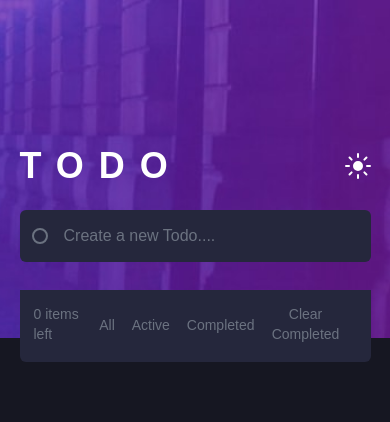
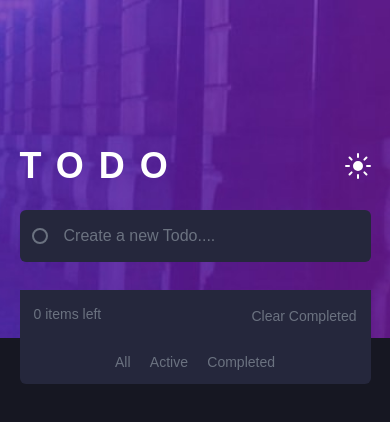
Before and after one commit to Firdous19/TODO, a React (Vite) app: page / in a window 390 px wide. Shown: the top 422 px of the page. Built offline with nearby package versions, Linux system fonts and the light colour scheme.

Commit message:
Added Responsiveness

```diff
--- a/src/components/Footer.jsx
+++ b/src/components/Footer.jsx
@@ -10,12 +10,7 @@ function Footer({ noOfTodos, inputColor, inputTextColor }) {
   }
 
   function handleCompletedTodos() {
-    setTodoList((prevTodos) =>
-      prevTodos.map((todo) =>
-        todo.id === id ? { ...todo, completed: !todo.completed } : todo
-      )
-    );
-    console.log(todoList);
+    return <Todos inputColor={inputColor} inputTextColor={inputTextColor} />;
   }
 
   return (
@@ -25,12 +20,12 @@ function Footer({ noOfTodos, inputColor, inputTextColor }) {
           backgroundColor: inputColor,
           color: inputTextColor,
         }}
-        className="flex justify-between align-middle p-3.5 pb-4 rounded-b-md"
+        className="flex justify-between align-middle p-3.5 pb-4 rounded-b-md custom1:rounded-none"
       >
         <h4 className="sm:text-md custom:text-sm text-gray-500">
           {noOfTodos} items left
         </h4>
-        <div className="w-40 flex justify-between align-middle">
+        <div className="w-40 flex justify-between align-middle custom1:hidden">
           <Button onClick={handleAllTodos}>All</Button>
           <Button onClick={handleAllTodos}>Active</Button>
           <Button onClick={handleCompletedTodos}>Completed</Button>
@@ -39,6 +34,19 @@ function Footer({ noOfTodos, inputColor, inputTextColor }) {
           <Button>Clear Completed</Button>
         </div>
       </div>
+      <div
+        style={{
+          backgroundColor: inputColor,
+          color: inputTextColor,
+        }}
+        className="flex justify-between align-middle p-2 pb-3 rounded-b-md hidden custom1:block"
+      >
+        <div className="w-40 flex justify-between align-middle mx-auto">
+          <Button onClick={handleAllTodos}>All</Button>
+          <Button onClick={handleAllTodos}>Active</Button>
+          <Button onClick={handleCompletedTodos}>Completed</Button>
+        </div>
+      </div>
     </>
   );
 }
--- a/tailwind.config.js
+++ b/tailwind.config.js
@@ -9,6 +9,7 @@ export default {
       },
       screens: {
         custom: { max: "520px" },
+        custom1: { max: "478px" },
       },
     },
   },
```
